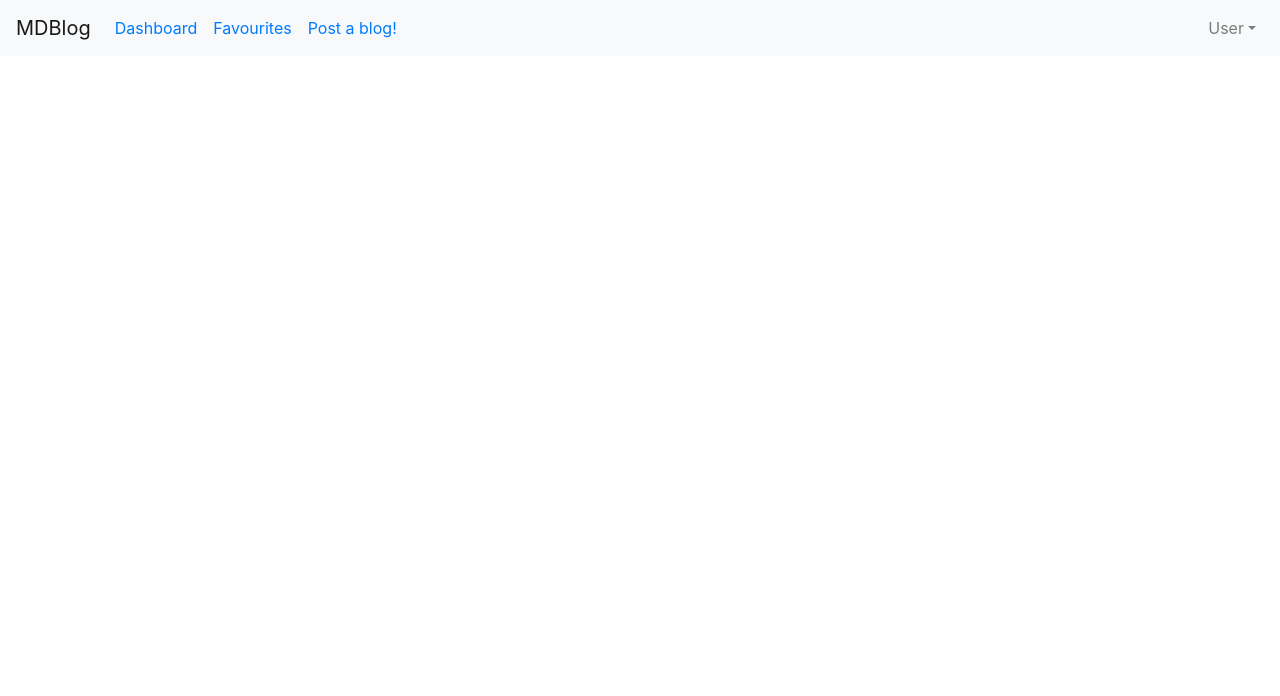
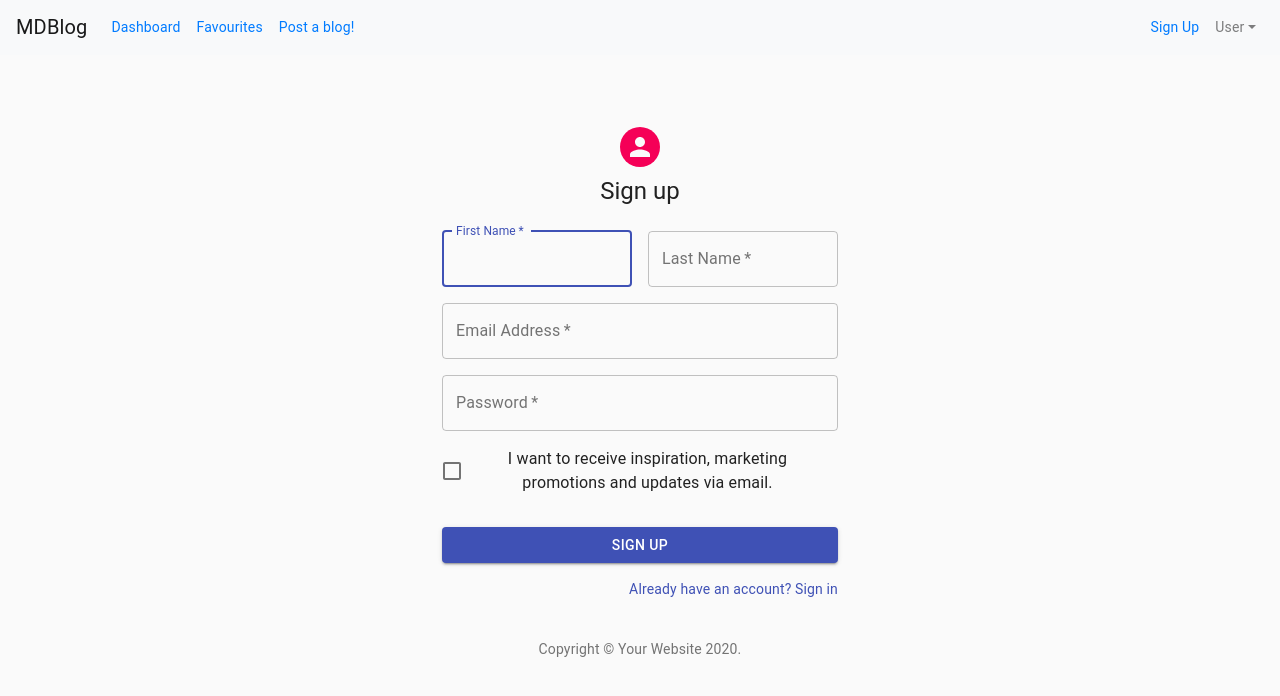
Before and after one commit to wcheng8/MarkDownNotesApp, a React (Create React App) app in the folder clientside/: page /signup in a window 1280 px wide. Shown: the top 696 px of the page. Built offline with nearby package versions, Linux system fonts and the light colour scheme.

Commit message:
implement some materialui templates

```diff
--- a/clientside/package.json
+++ b/clientside/package.json
@@ -3,6 +3,7 @@
   "version": "0.1.0",
   "private": true,
   "dependencies": {
+    "@material-ui/core": "^4.11.0",
     "@testing-library/jest-dom": "^4.2.4",
     "@testing-library/react": "^9.5.0",
     "@testing-library/user-event": "^7.2.1",
--- a/clientside/src/App.js
+++ b/clientside/src/App.js
@@ -9,6 +9,7 @@
 import Profile from "./pages/Users/Profile";
 import AboutMD from "./pages/Users/AboutMD";
 import Home from "./pages/Home";
+import Signup from "./pages/Login/Signup";
 
 import { BrowserRouter as Router, Route } from "react-router-dom";
 
@@ -17,9 +18,10 @@
 		<div className="App">
 			<Router>
 				<AppNavbar />
+				<Route exact path="/" component={Home} />
+				<Route exact path="/signup" component={Signup} />
 				<Container className="pt-4">
 					<Route exact path="/dashboard" component={Dashboard} />
-					<Route exact path="/" component={Home} />
 					<Route exact path="/favourites" component={Favourites} />
 					<Route exact path="/post" component={Post} />
 					<Route exact path="/mynotes" component={MyNotes} />
--- a/clientside/src/components/AppNavbar.js
+++ b/clientside/src/components/AppNavbar.js
@@ -43,6 +43,11 @@
 						</NavItem>
 					</Nav>
 					<Nav className="ml-auto" navbar>
+						<NavItem>
+							<NavLink>
+								<NavLinkrouter to="/signup">Sign Up</NavLinkrouter>
+							</NavLink>
+						</NavItem>
 						<UncontrolledDropdown nav inNavbar>
 							<DropdownToggle nav caret>
 								User
--- a/clientside/src/components/DashBoardPagination.js
+++ b/clientside/src/components/DashBoardPagination.js
@@ -1,6 +1,6 @@
 import React from "react";
 import { Pagination, PaginationItem, PaginationLink } from "reactstrap";
-import { BrowserRouter as Router, Switch, Route, Link } from "react-router-dom";
+import { Link } from "react-router-dom";
 
 const DashBoardPagination = () => {
 	return (
--- a/clientside/src/pages/Home.js
+++ b/clientside/src/pages/Home.js
@@ -1,9 +1,16 @@
 import React from "react";
+import Login from "./Login/Login";
 
 const Home = () => {
 	return (
 		<div>
-			<h1>This is the Homepage!</h1>
+			<h1>
+				This is the Homepage! It will show the login page if the user hasn't
+				logged in/signup page saying try MDBlog and a bit about it. It will jump
+				to the user dashboard for user owned posts and file state if the user is
+				signed in.
+				<Login />
+			</h1>
 		</div>
 	);
 };
--- /dev/null
+++ b/clientside/src/pages/Login/Login.js
@@ -0,0 +1,130 @@
+import React from "react";
+import Avatar from "@material-ui/core/Avatar";
+import Button from "@material-ui/core/Button";
+import CssBaseline from "@material-ui/core/CssBaseline";
+import TextField from "@material-ui/core/TextField";
+import FormControlLabel from "@material-ui/core/FormControlLabel";
+import Checkbox from "@material-ui/core/Checkbox";
+import Link from "@material-ui/core/Link";
+import Paper from "@material-ui/core/Paper";
+import Box from "@material-ui/core/Box";
+import Grid from "@material-ui/core/Grid";
+import Typography from "@material-ui/core/Typography";
+import { makeStyles } from "@material-ui/core/styles";
+
+function Copyright() {
+	return (
+		<Typography variant="body2" color="textSecondary" align="center">
+			{"Copyright © "}
+			<Link color="inherit" href="https://material-ui.com/">
+				Your Website
+			</Link>{" "}
+			{new Date().getFullYear()}
+			{"."}
+		</Typography>
+	);
+}
+
+const useStyles = makeStyles((theme) => ({
+	root: {
+		height: "100vh",
+	},
+	image: {
+		backgroundImage: "url(https://source.unsplash.com/random)",
+		backgroundRepeat: "no-repeat",
+		backgroundColor:
+			theme.palette.type === "light"
+				? theme.palette.grey[50]
+				: theme.palette.grey[900],
+		backgroundSize: "cover",
+		backgroundPosition: "center",
+	},
+	paper: {
+		margin: theme.spacing(8, 4),
+		display: "flex",
+		flexDirection: "column",
+		alignItems: "center",
+	},
+	avatar: {
+		margin: theme.spacing(1),
+		backgroundColor: theme.palette.secondary.main,
+	},
+	form: {
+		width: "100%", // Fix IE 11 issue.
+		marginTop: theme.spacing(1),
+	},
+	submit: {
+		margin: theme.spacing(3, 0, 2),
+	},
+}));
+
+export default function Login() {
+	const classes = useStyles();
+
+	return (
+		<Grid container component="main" className={classes.root}>
+			<CssBaseline />
+			<Grid item xs={false} sm={4} md={7} className={classes.image} />
+			<Grid item xs={12} sm={8} md={5} component={Paper} elevation={6} square>
+				<div className={classes.paper}>
+					<Avatar className={classes.avatar}></Avatar>
+					<Typography component="h1" variant="h5">
+						Sign in
+					</Typography>
+					<form className={classes.form} noValidate>
+						<TextField
+							variant="outlined"
+							margin="normal"
+							required
+							fullWidth
+							id="email"
+							label="Email Address"
+							name="email"
+							autoComplete="email"
+							autoFocus
+						/>
+						<TextField
+							variant="outlined"
+							margin="normal"
+							required
+							fullWidth
+							name="password"
+							label="Password"
+							type="password"
+							id="password"
+							autoComplete="current-password"
+						/>
+						<FormControlLabel
+							control={<Checkbox value="remember" color="primary" />}
+							label="Remember me"
+						/>
+						<Button
+							type="submit"
+							fullWidth
+							variant="contained"
+							color="primary"
+							className={classes.submit}
+						>
+							Sign In
+						</Button>
+						<Grid container>
+							<Grid item xs>
+								<Link href="#" variant="body2">
+									Forgot password?
+								</Link>
+							</Grid>
+							<Grid item>
+								<Link href="#" variant="body2">
+									{"Don't have an account? Sign Up"}
+								</Link>
+							</Grid>
+						</Grid>
+						<Box mt={5}>
+							<Copyright />
+						</Box>
+					</form>
+				</div>
+			</Grid>
+		</Grid>
+	);
+}
--- /dev/null
+++ b/clientside/src/pages/Login/Signup.js
@@ -0,0 +1,137 @@
+import React from "react";
+import Avatar from "@material-ui/core/Avatar";
+import Button from "@material-ui/core/Button";
+import CssBaseline from "@material-ui/core/CssBaseline";
+import TextField from "@material-ui/core/TextField";
+import FormControlLabel from "@material-ui/core/FormControlLabel";
+import Checkbox from "@material-ui/core/Checkbox";
+import Link from "@material-ui/core/Link";
+import Grid from "@material-ui/core/Grid";
+import Box from "@material-ui/core/Box";
+import Typography from "@material-ui/core/Typography";
+import { makeStyles } from "@material-ui/core/styles";
+import Container from "@material-ui/core/Container";
+
+function Copyright() {
+	return (
+		<Typography variant="body2" color="textSecondary" align="center">
+			{"Copyright © "}
+			<Link color="inherit" href="https://material-ui.com/">
+				Your Website
+			</Link>{" "}
+			{new Date().getFullYear()}
+			{"."}
+		</Typography>
+	);
+}
+
+const useStyles = makeStyles((theme) => ({
+	paper: {
+		marginTop: theme.spacing(8),
+		display: "flex",
+		flexDirection: "column",
+		alignItems: "center",
+	},
+	avatar: {
+		margin: theme.spacing(1),
+		backgroundColor: theme.palette.secondary.main,
+	},
+	form: {
+		width: "100%", // Fix IE 11 issue.
+		marginTop: theme.spacing(3),
+	},
+	submit: {
+		margin: theme.spacing(3, 0, 2),
+	},
+}));
+
+export default function Signup() {
+	const classes = useStyles();
+
+	return (
+		<Container component="main" maxWidth="xs">
+			<CssBaseline />
+			<div className={classes.paper}>
+				<Avatar className={classes.avatar}></Avatar>
+				<Typography component="h1" variant="h5">
+					Sign up
+				</Typography>
+				<form className={classes.form} noValidate>
+					<Grid container spacing={2}>
+						<Grid item xs={12} sm={6}>
+							<TextField
+								autoComplete="fname"
+								name="firstName"
+								variant="outlined"
+								required
+								fullWidth
+								id="firstName"
+								label="First Name"
+								autoFocus
+							/>
+						</Grid>
+						<Grid item xs={12} sm={6}>
+							<TextField
+								variant="outlined"
+								required
+								fullWidth
+								id="lastName"
+								label="Last Name"
+								name="lastName"
+								autoComplete="lname"
+							/>
+						</Grid>
+						<Grid item xs={12}>
+							<TextField
+								variant="outlined"
+								required
+								fullWidth
+								id="email"
+								label="Email Address"
+								name="email"
+								autoComplete="email"
+							/>
+						</Grid>
+						<Grid item xs={12}>
+							<TextField
+								variant="outlined"
+								required
+								fullWidth
+								name="password"
+								label="Password"
+								type="password"
+								id="password"
+								autoComplete="current-password"
+							/>
+						</Grid>
+						<Grid item xs={12}>
+							<FormControlLabel
+								control={<Checkbox value="allowExtraEmails" color="primary" />}
+								label="I want to receive inspiration, marketing promotions and updates via email."
+							/>
+						</Grid>
+					</Grid>
+					<Button
+						type="submit"
+						fullWidth
+						variant="contained"
+						color="primary"
+						className={classes.submit}
+					>
+						Sign Up
+					</Button>
+					<Grid container justify="flex-end">
+						<Grid item>
+							<Link href="#" variant="body2">
+								Already have an account? Sign in
+							</Link>
+						</Grid>
+					</Grid>
+				</form>
+			</div>
+			<Box mt={5}>
+				<Copyright />
+			</Box>
+		</Container>
+	);
+}
```
Also changed, not shown: clientside/src/pages/cards/Blogcard.js (+1 -9 lines), 1 other file (tests, documents, lock files or other folders).
